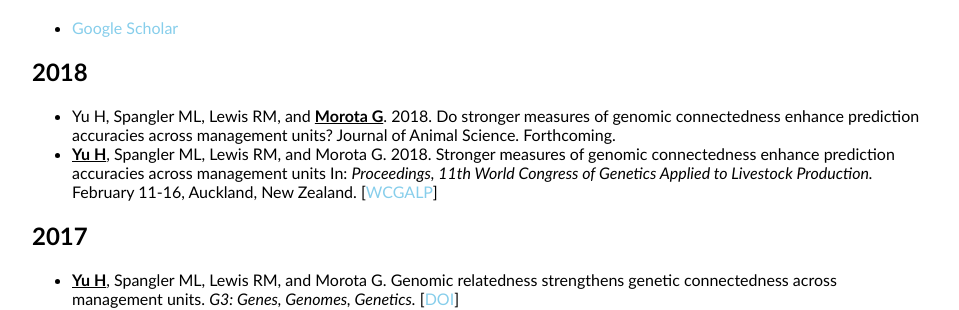
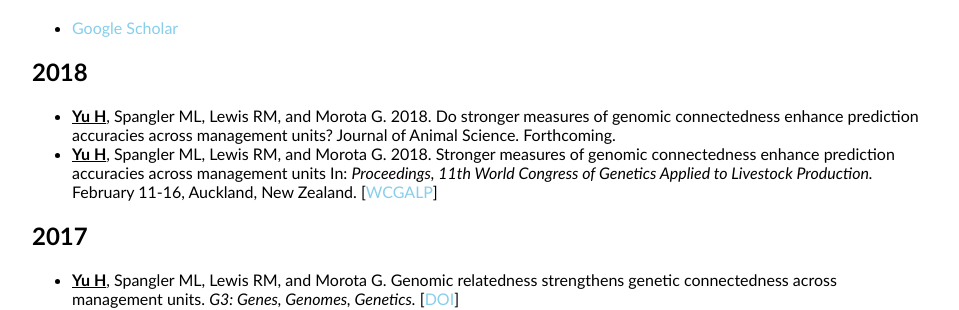
Before and after one commit to HaipengU/HaipengU.github.io, a Jekyll site: the page built from publications/publications.html, in a window 1280 px wide. Shown: the part 183-493 px from the top of the page, without its empty margins (160-1119 px from the left). Built offline with Jekyll 4.4.1, drawn with Linux system fonts in a browser that asks for light colours; some of the changed lines change nothing that is shown.

Commit message:
update of pub

```diff
--- a/publications/publications.html
+++ b/publications/publications.html
@@ -17,7 +17,7 @@ title: Haipeng Yu
 <p>
 <ul>
 
-<li>Yu H, Spangler ML, Lewis RM, and <strong><u>Morota G</u></strong>. 2018. Do stronger measures of genomic connectedness enhance prediction accuracies across management units? Journal of Animal Science. Forthcoming.
+<li><strong><u>Yu H</u></strong>, Spangler ML, Lewis RM, and Morota G. 2018. Do stronger measures of genomic connectedness enhance prediction accuracies across management units? Journal of Animal Science. Forthcoming.
 </li>
 
 <li><strong><u>Yu H</u></strong>, Spangler ML, Lewis RM, and Morota G. 2018. Stronger measures of genomic connectedness enhance prediction accuracies across management units In: <i>Proceedings, 11th World Congress of Genetics Applied to Livestock Production.</i> February 11-16, Auckland, New Zealand. [<a href="https://goo.gl/fzhMKQ">WCGALP</a>]
```
